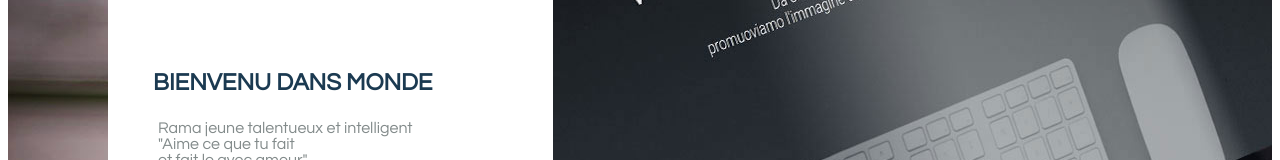
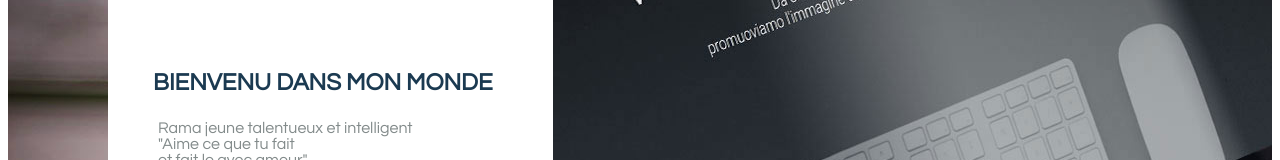
Before and after one commit to macrama/htmlpro, a plain HTML site: page index.html in a window 1280 px wide. Shown: the part 258-418 px from the top of the page. Drawn offline with Linux system fonts and the light colour scheme.

Commit message:
add new file

```diff
--- a/index.html
+++ b/index.html
@@ -10,7 +10,7 @@
     <header class="main-header">
          <div class="part-of-header">
 
-            <h2>Bienvenu dans monde</h2>
+            <h2>Bienvenu dans mon monde</h2>
             <p>Rama jeune talentueux et intelligent <br>"Aime ce que tu fait<br>et fait le avec amour"</p>
             <h4>
                 <b>Naviguez et vous en saurez plus sur Rama</b>
```
